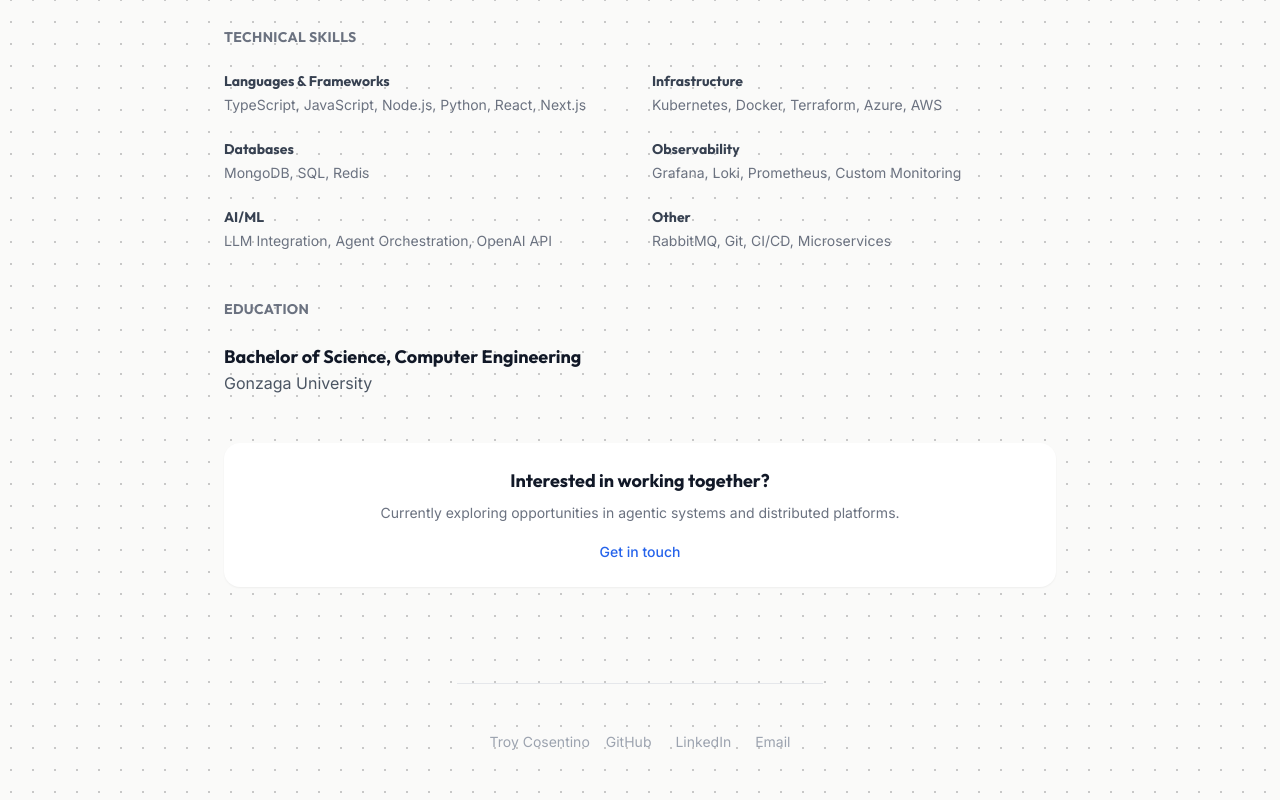
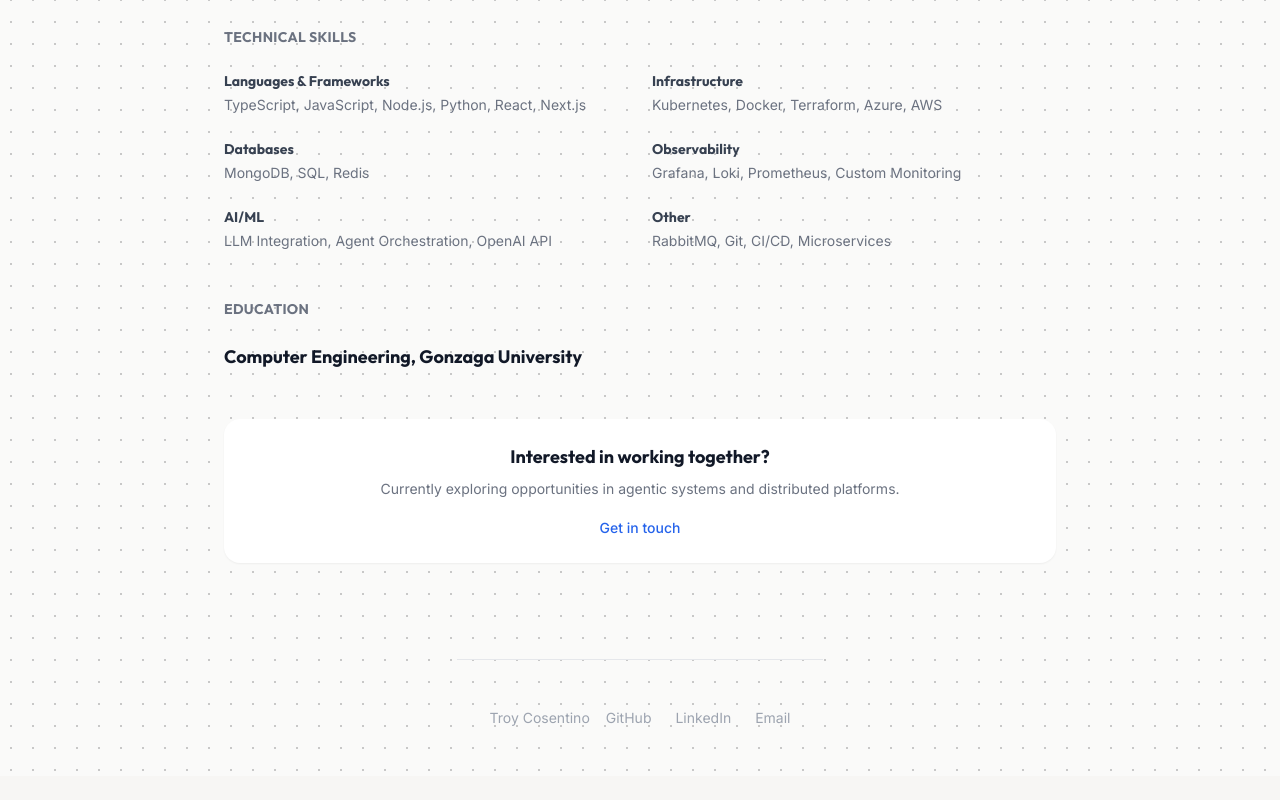
Before and after one commit to tcosentino/personal-website, a React (Vite) app: page /resume in a window 1280 px wide. Shown: the part 781-1581 px from the top of the page. After the commit the page ends 1557 px from the top, so only its background shows below. Built offline with nearby package versions, Linux system fonts and the light colour scheme.

Commit message:
Simplify education section: just degree and university

```diff
--- a/src/pages/Resume.tsx
+++ b/src/pages/Resume.tsx
@@ -115,8 +115,7 @@ export default function Resume() {
         <section className="mb-12">
           <h2 className="text-sm font-semibold text-gray-500 uppercase tracking-wide mb-6">Education</h2>
           <div>
-            <h3 className="text-lg font-bold text-gray-900">Bachelor of Science, Computer Engineering</h3>
-            <p className="text-gray-600">Gonzaga University</p>
+            <h3 className="text-lg font-bold text-gray-900">Computer Engineering, Gonzaga University</h3>
           </div>
         </section>
 
```
